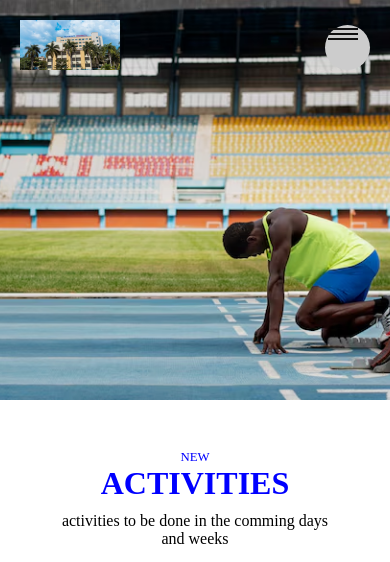
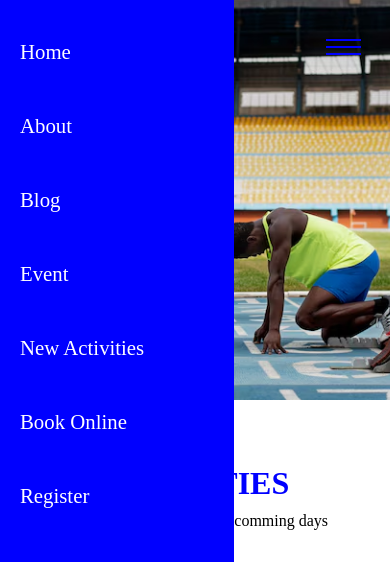
Before and after one commit to GordenArcher/semester-project, a website: page pages/activities.html in a window 390 px wide. Both pictures are taken after a click on the element 347 px from the left and 47 px from the top of the page. Shown: the top 562 px of the page. Drawn offline with nearby package versions, Linux system fonts and the light colour scheme.

Commit message:
made cchanges to the mobile nav

```diff
--- a/CSS/about.css
+++ b/CSS/about.css
@@ -183,7 +183,6 @@
     display: flex;
     align-items: center;
     justify-content: center;
-    font-family: cursive;
     color: hsla(240, 100%, 50%);
 }
 
--- a/CSS/activities.css
+++ b/CSS/activities.css
@@ -188,6 +188,10 @@
         padding: 10px;
     }
 
+    .activities______{
+        padding: 20px;
+    }
+
     .socials{
         flex-direction: column;
     }
@@ -214,4 +218,7 @@
         color: hsl(240, 100%, 50%);
     }
 
+    .activities______{
+        padding: 6px;
+    }
 }
--- a/CSS/book.css
+++ b/CSS/book.css
@@ -179,4 +179,8 @@ option{
         margin-top: 20px;
     }
 
+    .socials{
+        flex-direction: column;
+    }
+
 }
--- a/CSS/index.css
+++ b/CSS/index.css
@@ -51,7 +51,7 @@
     z-index: 99999;
 }
 
-.nav_links.active{
+.nav_links.nav_active{
     transform: translateX(0%);
     background: hsl(240, 100%, 50%);
 }
@@ -90,26 +90,31 @@
 
 .mobile{
     position: relative;
-    width: 45px;
-    height: 45px;
+    width: 54px;
+    height: 54px;
+}
+
+.puul{
+    width: 100%;
+    height: 100%;
     cursor: pointer;
     border-radius: 50%;
-    display: flex;
-    align-items: center;
-    justify-content: center;
-    flex-direction: column;
     transition: all .4s ease;
+    border: none;
+    padding: 5px;
+    background: transparent;
 }
 
-.mobile > div{
-    width: 30px;
+.puul > div{
+    width: 80%;
     height: 2px;
-    margin: 3px;
-    background: #111;
+    margin: 5px;
+    background: hsl(240, 100%, 50%);
+    z-index: 2;
 }
 
-.mobile{
-    background: #ccc;
+.puul:active{
+    background: #111;
 }
 
 .mobile{
@@ -307,7 +312,7 @@
 
 @media screen and (max-width:992px) {
     .nav_links{
-        position: absolute;
+        position: fixed;
         left: 0;
         background: hsl(240, 100%, 50%);
         width: 60%;
@@ -348,5 +353,4 @@
         grid-template-columns: repeat(2, 1fr);
     }
 
-
 }
--- a/CSS/style.css
+++ b/CSS/style.css
@@ -454,7 +454,6 @@ a{
     display: flex;
     align-items: center;
     justify-content: center;
-    font-family: cursive;
     color: hsla(240, 100%, 50%);
 }
 
--- a/JS/index.js
+++ b/JS/index.js
@@ -2,5 +2,5 @@ const mobile = document.getElementById('mobile')
 const nav = document.querySelector('.nav_links')
 
 mobile.addEventListener('click', function() {
-    nav.classList.toggle('active')
+    nav.classList.toggle('nav_active')
 } )
--- a/pages/activities.html
+++ b/pages/activities.html
@@ -63,10 +63,12 @@
                                         </div>
                                     </div>
 
-                                    <div class="mobile">
-                                        <div></div>
-                                        <div></div>
-                                        <div></div>
+                                    <div class="mobile" id="mobile">
+                                        <button class="puul">
+                                            <div></div>
+                                            <div></div>
+                                            <div></div>
+                                        </button>
                                     </div>
                                 </div>
                             </nav>
```
Also changed, not shown: index.html (+5 -3 lines), pages/about.html (+6 -4 lines), pages/blog.html (+6 -4 lines), pages/booking.html (+6 -4 lines), pages/events.html (+6 -4 lines), pages/gallery.html (+6 -4 lines).
